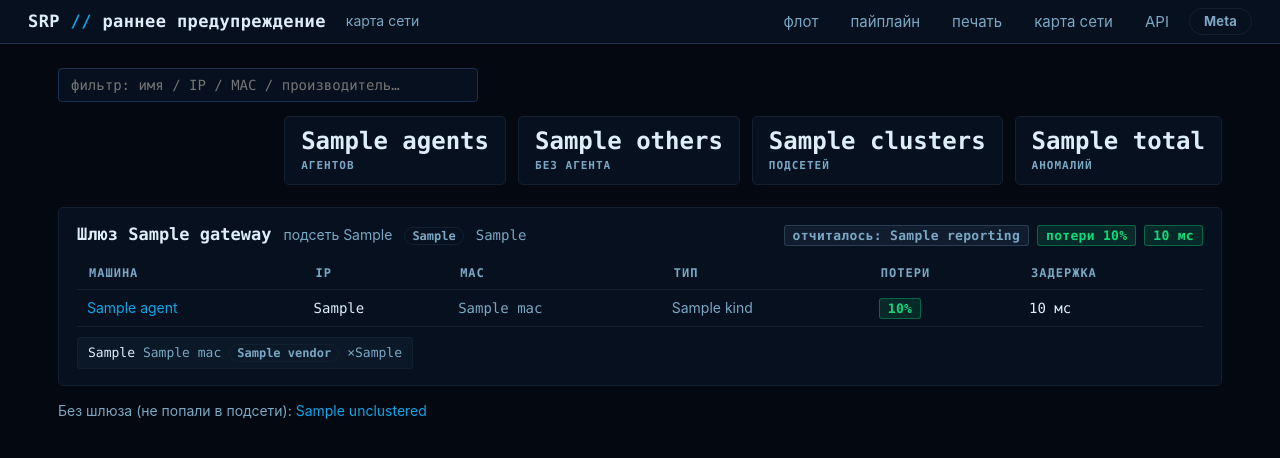
After one commit to SergioTheFirst/srp, a FastAPI app: template server/web/templates/netmap.html in a window 1280 px wide. The commit adds this page. Shown: the top 458 px of the page. Run offline with FastAPI, Linux system fonts and the light colour scheme; the template is opened without the code that fills it: most values are stand-ins (such as "Sample title", 1, 10 or a date in 2020).

Commit message:
feat(dashboard): network map page + device network axis card + nav (phase 2)

```diff
--- a/server/web/templates/base.html
+++ b/server/web/templates/base.html
@@ -561,6 +561,7 @@ code {
     <a href="/">флот</a>
     <a href="/pipeline">пайплайн</a>
     <a href="/print">печать</a>
+    <a href="/netmap">карта сети</a>
     <a href="/api/v1/devices">API</a>
     <button id="theme-toggle" onclick="(function(){
       var h=document.documentElement;
--- /dev/null
+++ b/server/web/templates/netmap.html
@@ -0,0 +1,142 @@
+{% extends "base.html" %}
+{% block title %}Карта сети · SRP{% endblock %}
+{% block subtitle %}карта сети{% endblock %}
+
+{% block extra_head %}
+<style>
+.net-toolbar { display: flex; align-items: center; gap: 14px; margin-bottom: 22px; flex-wrap: wrap; }
+.net-search {
+  flex: 1; min-width: 220px; max-width: 420px;
+  font: 500 14px/1 var(--mono);
+  padding: 8px 12px; border-radius: var(--r-btn);
+  background: var(--panel); color: var(--text);
+  border: 1px solid var(--line-2); outline: none;
+}
+.net-search:focus { border-color: var(--accent); }
+
+.cluster {
+  background: var(--panel); border: 1px solid var(--line);
+  border-radius: var(--r-card); padding: 16px 18px; margin-bottom: 14px;
+  box-shadow: var(--shadow-card);
+}
+.cluster-head { display: flex; align-items: baseline; gap: 12px; flex-wrap: wrap; margin-bottom: 10px; }
+.cluster-gw { font: 700 17px/1 var(--mono); }
+.cluster-sub { color: var(--muted); font-size: 14px; }
+.cluster-q { margin-left: auto; display: flex; gap: 8px; flex-wrap: wrap; }
+
+.node-grid { display: flex; gap: 8px; flex-wrap: wrap; margin-top: 10px; }
+.node {
+  display: inline-flex; align-items: center; gap: 8px;
+  background: var(--panel-2); border: 1px solid var(--line);
+  border-radius: var(--r-chip); padding: 6px 10px;
+  font: 500 13px/1 var(--mono);
+}
+.node .v { color: var(--muted); }
+.node.gw-node { border-color: rgba(14,165,233,.4); }
+table.net-agents td { padding: 7px 10px; font-size: 14px; }
+table.net-agents th { position: static; }
+</style>
+{% endblock %}
+
+{% block body %}
+<div class="net-toolbar">
+  <input id="net-search" class="net-search" type="search"
+         placeholder="фильтр: имя / IP / MAC / производитель…" autocomplete="off">
+  <div class="cards" style="margin-left:auto">
+    <div class="stat"><div class="n">{{ m.totals.agents }}</div><div class="l">агентов</div></div>
+    <div class="stat"><div class="n">{{ m.totals.others }}</div><div class="l">без агента</div></div>
+    <div class="stat"><div class="n">{{ m.totals.clusters }}</div><div class="l">подсетей</div></div>
+    <div class="stat"><div class="n {{ 'bad' if m.totals.anomalies }}">{{ m.totals.anomalies }}</div><div class="l">аномалий</div></div>
+  </div>
+</div>
+
+{% if not m.clusters %}
+<p class="muted">Сетевые данные ещё не собраны — карта появится после первого пакета `historical` с сетью.</p>
+{% endif %}
+
+{% for c in m.clusters %}
+<div class="cluster" data-filter="{{ c.gateway }} {{ c.subnet_hint }} {{ c.gateway_vendor or '' }}">
+  <div class="cluster-head">
+    <span class="cluster-gw" title="Шлюз подсети (роутер)">Шлюз {{ c.gateway }}</span>
+    <span class="cluster-sub">подсеть {{ c.subnet_hint }}</span>
+    {% if c.gateway_vendor %}<span class="pill" title="Производитель по MAC шлюза">{{ c.gateway_vendor }}</span>{% endif %}
+    {% if c.gateway_mac %}<span class="muted small mono">{{ c.gateway_mac }}</span>{% endif %}
+    <div class="cluster-q">
+      <span class="chip na" title="Сколько машин подсети измерили связь до шлюза">отчиталось: {{ c.quality.reporting }}</span>
+      {% if c.quality.median_loss_pct is not none %}
+      <span class="chip {{ 'bad' if c.quality.median_loss_pct >= 20 else ('warn' if c.quality.median_loss_pct >= 5 else 'good') }}"
+            title="Медиана потерь пакетов до шлюза по подсети">потери {{ "%.0f"|format(c.quality.median_loss_pct) }}%</span>
+      {% endif %}
+      {% if c.quality.median_latency_ms is not none %}
+      <span class="chip {{ 'warn' if c.quality.median_latency_ms >= 30 else 'good' }}"
+            title="Медиана задержки до шлюза по подсети">{{ "%.0f"|format(c.quality.median_latency_ms) }} мс</span>
+      {% endif %}
+    </div>
+  </div>
+
+  {% if c.anomaly %}
+  <div class="alert-banner alert-bad" title="Деградация затрагивает несколько машин одновременно — причина почти наверняка общая">⚠ {{ c.anomaly_reason }}</div>
+  {% endif %}
+
+  {% if c.agents %}
+  <table class="net-agents">
+    <thead><tr><th>Машина</th><th>IP</th><th>MAC</th><th>Тип</th><th>Потери</th><th>Задержка</th></tr></thead>
+    <tbody>
+    {% for a in c.agents %}
+    <tr data-filter="{{ a.hostname or '' }} {{ a.device_id }} {{ a.ip or '' }} {{ a.mac or '' }}">
+      <td><a href="/device/{{ a.device_id }}">{{ a.hostname or a.device_id }}</a></td>
+      <td class="mono small">{{ a.ip or "—" }}</td>
+      <td class="mono small muted">{{ a.mac or "—" }}</td>
+      <td class="small muted">{{ a.kind or "—" }}</td>
+      <td>
+        {% if a.loss_pct is none %}<span class="chip na" title="Связь до шлюза не измерена (нет данных или ICMP блокируется)">н/д</span>
+        {% elif a.loss_pct >= 20 %}<span class="chip bad">{{ "%.0f"|format(a.loss_pct) }}%</span>
+        {% elif a.loss_pct >= 5 %}<span class="chip warn">{{ "%.0f"|format(a.loss_pct) }}%</span>
+        {% else %}<span class="chip good">{{ "%.0f"|format(a.loss_pct) }}%</span>{% endif %}
+      </td>
+      <td class="mono small">{{ "%.0f мс"|format(a.latency_ms) if a.latency_ms is not none else "—" }}</td>
+    </tr>
+    {% endfor %}
+    </tbody>
+  </table>
+  {% endif %}
+
+  {% if c.others %}
+  <div class="node-grid">
+    {% for n in c.others %}
+    <span class="node" data-filter="{{ n.ip or '' }} {{ n.mac or '' }} {{ n.vendor or '' }}"
+          title="Устройство видно в ARP-таблицах агентов, но агент SRP на нём не стоит{% if n.state %} · состояние ARP: {{ n.state }}{% endif %}">
+      <span>{{ n.ip or "—" }}</span>
+      <span class="v">{{ n.mac or "—" }}</span>
+      {% if n.vendor %}<span class="pill">{{ n.vendor }}</span>{% endif %}
+      <span class="v" title="Сколько агентов видят это устройство">×{{ n.seen_by }}</span>
+    </span>
+    {% endfor %}
+  </div>
+  {% endif %}
+</div>
+{% endfor %}
+
+{% if m.unclustered %}
+<p class="muted small">Без шлюза (не попали в подсети):
+  {% for u in m.unclustered %}<a href="/device/{{ u.device_id }}">{{ u.hostname or u.device_id }}</a>{% if not loop.last %} · {% endif %}{% endfor %}
+</p>
+{% endif %}
+
+<script>
+(function () {
+  var input = document.getElementById("net-search");
+  if (!input) return;
+  input.addEventListener("input", function () {
+    var q = input.value.trim().toLowerCase();
+    document.querySelectorAll("[data-filter]").forEach(function (el) {
+      var hay = (el.getAttribute("data-filter") || "").toLowerCase();
+      var hit = !q || hay.indexOf(q) !== -1;
+      if (el.tagName === "TR" || el.classList.contains("node")) {
+        el.style.display = hit ? "" : "none";
+      }
+    });
+  });
+})();
+</script>
+{% endblock %}
```
Also changed, not shown: server/api.py (+7 -0 lines), server/web/dashboard.py (+15 -1 lines), server/web/templates/device.html (+50 -1 lines), tests/test_netmap_web.py (+33 -0 lines), CHANGELOG.md.
